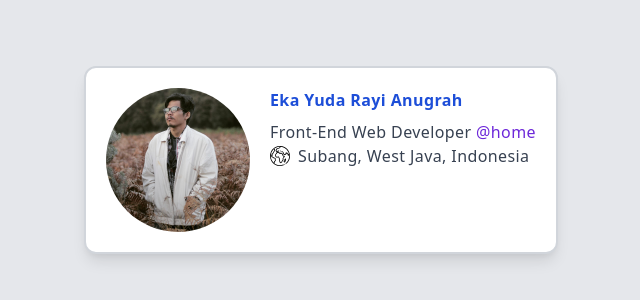
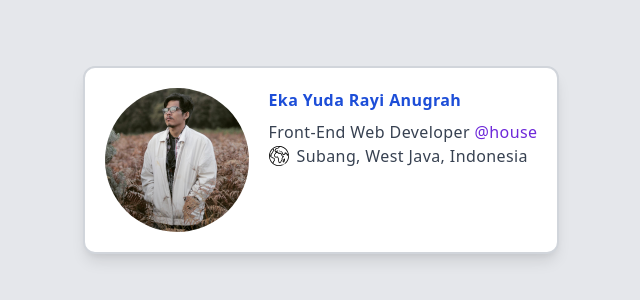
Before and after one commit to ecountergg/ecountergg.github.io, a plain HTML site: page index.html in a window 1280 px wide. Shown: the part 240-540 px from the top of the page, 319-959 px from the left. Drawn offline with nearby package versions, Linux system fonts and the light colour scheme.

Commit message:
chore: location work

```diff
--- a/index.html
+++ b/index.html
@@ -25,7 +25,7 @@
             <div class="text-gray-700">
               Front-End Web Developer
               <a href="#" class="text-purple-700">
-                @home
+                @house
               </a>
             </div>
             <div class="flex text-gray-700">
```
